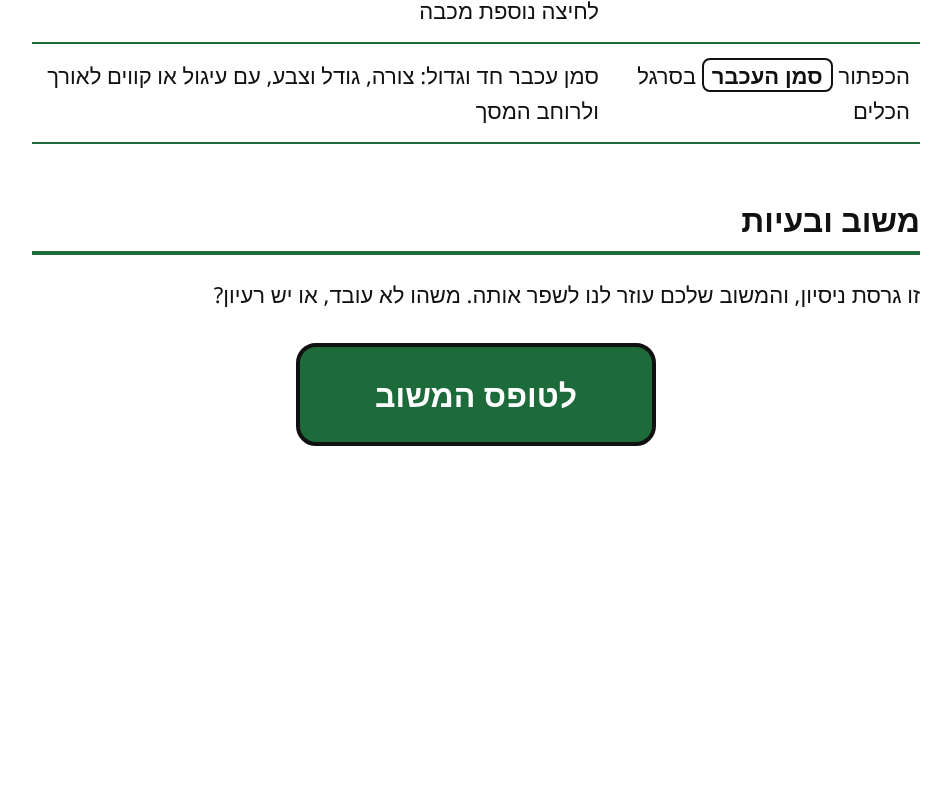
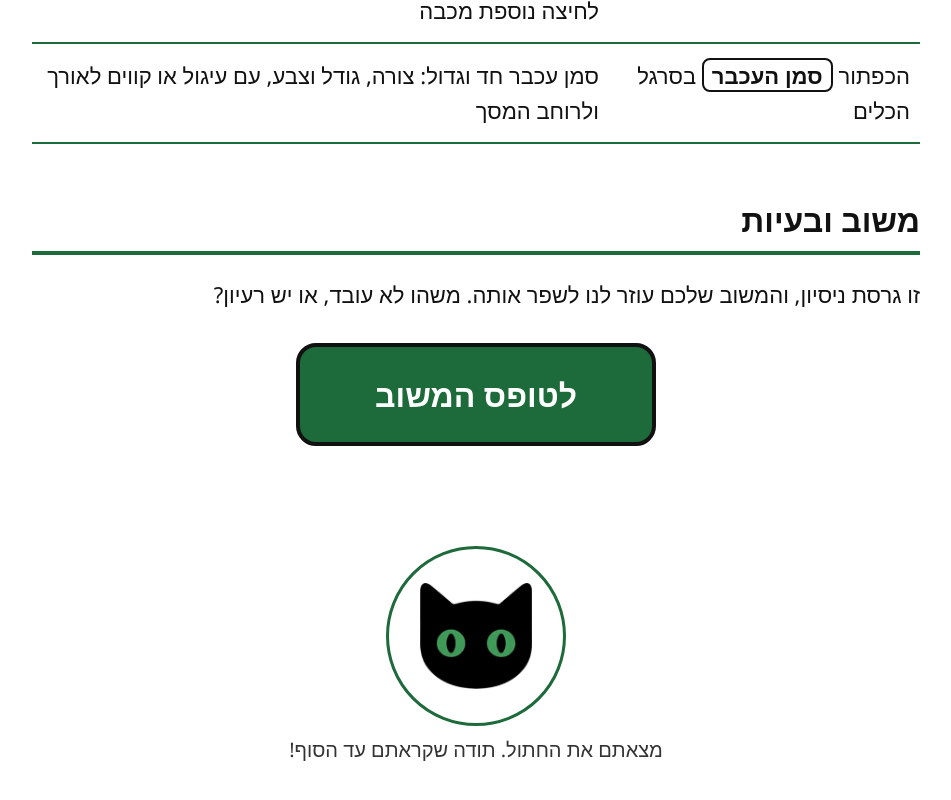
Before and after one commit to yaelnesher-cyber/ZOOMIES, a plain HTML site: page index.html in a window 1280 px wide. Shown: the part 3310-4110 px from the top of the page, without its empty margins (164-1115 px from the left). Before the commit the page ends 3838 px from the top, so only its background shows below. Drawn offline with Linux system fonts and the light colour scheme.

Commit message:
Add hidden cat at the bottom of the page
Co-Authored-By: Claude Opus 5.5 <noreply@anthropic.com>
Claude-Session: https://claude.ai/code/session_01M44n9zb93S1VsoWm4V7ens

```diff
--- a/index.html
+++ b/index.html
@@ -77,6 +77,10 @@
   .download:hover { filter: brightness(1.15); }
   .sr { position:absolute; width:1px; height:1px; overflow:hidden; clip:rect(0 0 0 0); white-space:nowrap; }
   li, p { overflow-wrap: anywhere; }
+  .cat { text-align: center; margin: 5rem 0 1rem; }
+  .cat .disc { display: inline-flex; align-items: center; justify-content: center; width: 9rem; height: 9rem; background: #ffffff; border-radius: 50%; border: 3px solid var(--border); }
+  .cat img { width: 5.6rem; height: auto; }
+  .cat p { font-size: 1rem; color: var(--muted); margin: .4rem 0 0; }
   .small { font-size: 1rem; color: var(--muted); text-align: center; margin: .5rem 0; }
   .card {
     background: var(--card); border: 3px solid var(--border);
@@ -203,6 +207,10 @@
     <div class="download-wrap"><a class="download" href="https://docs.google.com/forms/d/e/1FAIpQLSfLUOmaajnmlx5TlHHOEHfPOGbzu_V_TGnNOxjH_e9AKFrFNQ/viewform" target="_blank" rel="noopener">לטופס המשוב<span class="sr"> (נפתח בכרטיסייה חדשה)</span></a></div>
     <p><!--/CONTACT--></p>
   </section>
+  <div class="cat">
+    <span class="disc"><img src="cat.png" alt="חתול שחור עם עיניים ירוקות מציץ" width="240" height="226"></span>
+    <p>מצאתם את החתול. תודה שקראתם עד הסוף!</p>
+  </div>
 </main>
 </body>
 </html>
```
Also changed, not shown: cat.png (added).
